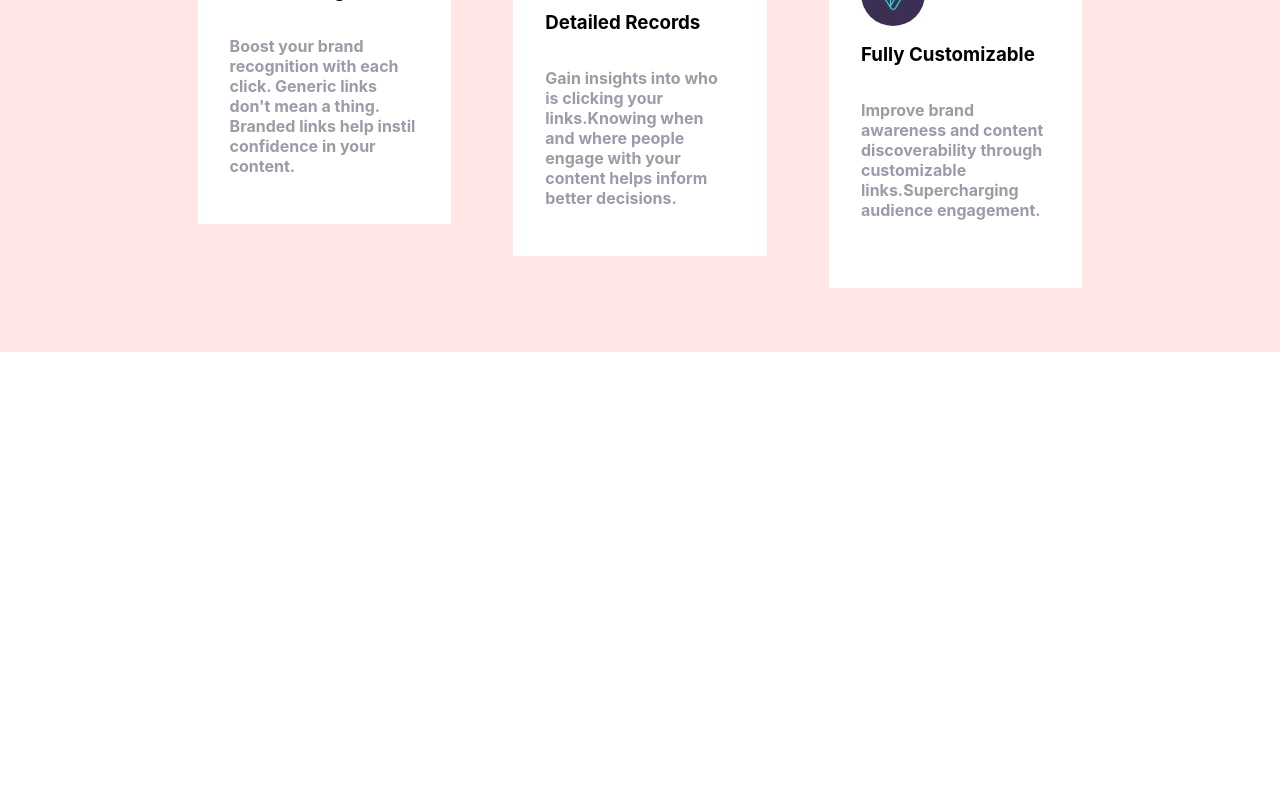
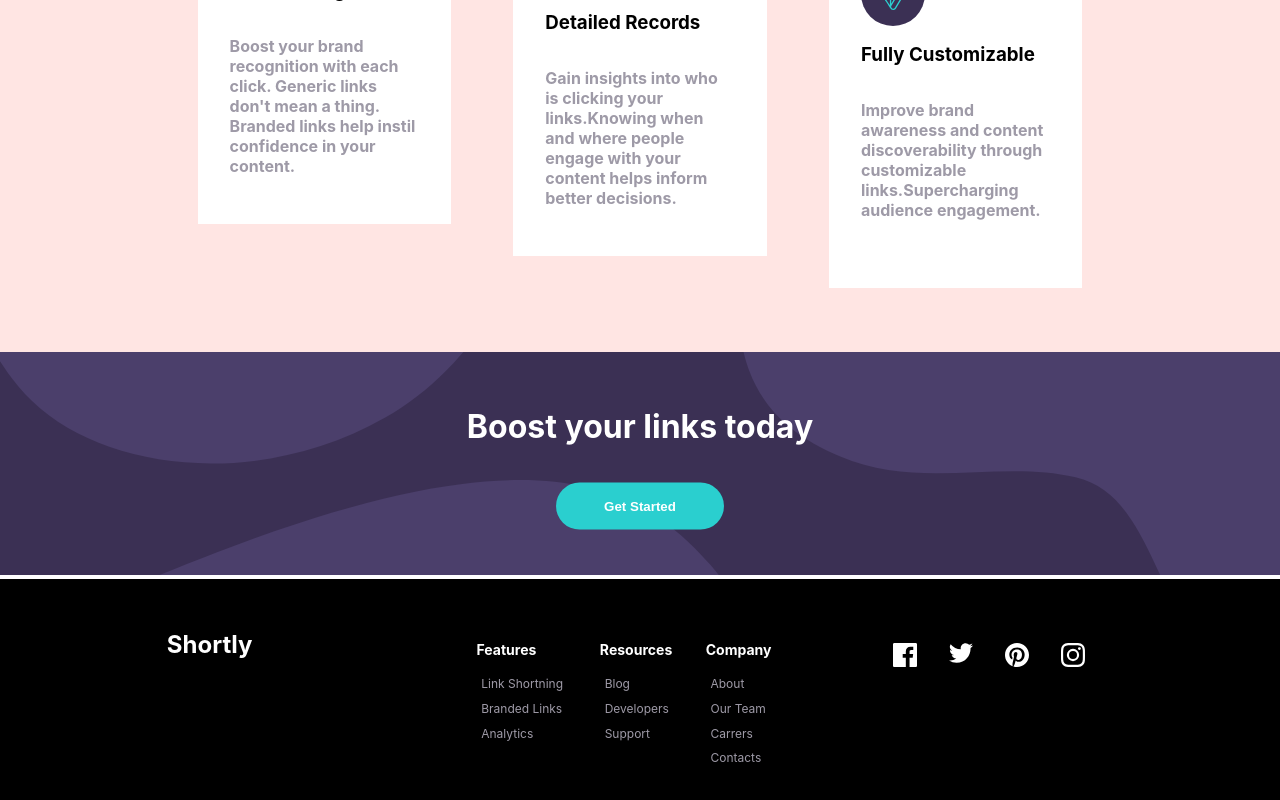
Before and after one commit to omkar2398/Shortly-Link-Shortner, a React (Create React App) app: page / in a window 1280 px wide. Shown: the part 1153-1953 px from the top of the page. Before the commit the page ends 1505 px from the top, so only its background shows below. Built offline with nearby package versions, Linux system fonts and the light colour scheme.

Commit message:
Improved Footer

```diff
--- a/src/App.js
+++ b/src/App.js
@@ -3,7 +3,7 @@ import Home from "./components/Home/Index";
 import Hero from "./components/Hero/Hero";
 import LinkShortner from "./components/LinkShortner/LinkShortner";
 import AdvancedStatistics from "./components/AdvancedStatistics/AdvancedStatistics";
-// import Footer from "./components/Footer/Footer";
+import Footer from "./components/Footer/Footer";
 
 function App() {
   return (
@@ -13,7 +13,7 @@ function App() {
         <Hero />
         <LinkShortner />
         <AdvancedStatistics />
-        {/* <Footer /> */}
+        <Footer />
       </div>
     </>
   );
--- a/src/components/Footer/Footer.js
+++ b/src/components/Footer/Footer.js
@@ -2,7 +2,7 @@ import React from "react";
 
 import {
   FooterContainer,
-  Background,
+  Layout,
   MainFooter,
   Btn,
   Head,
@@ -24,15 +24,16 @@ const Footer = () => {
   return (
     <>
       <FooterContainer>
-        <Background>
         <img
           src={process.env.PUBLIC_URL + "assets/bg-boost-desktop.svg"}
           alt="bg-boost"
         />
-        </Background>
+        <Layout>
           <Head>Boost your links today</Head>
           <Btn>Get Started</Btn>
+        </Layout>
       </FooterContainer>
+
       <MainFooter>
         <Logo>Shortly</Logo>
         <FooterItems>
--- a/src/components/Footer/Footer.styled.js
+++ b/src/components/Footer/Footer.styled.js
@@ -1,73 +1,55 @@
 import styled from "styled-components";
 
 export const FooterContainer = styled.div`
-  display: flex;
-  margin-top: -6rem;
-  height: 240px;
+  position: relative;
   width: 100%;
-  background-color: #3b3054;
-  padding-bottom: 1rem;
+  & > img {
+    width: 100%;
+    background-color: #3b3054;
+  }
+
   @media screen and (max-width: 980px) {
     display: block;
+    & > img {
+      width: 100%;
+      height: 25vh;
+      background-color: #3b3054;
+    }
   }
 `;
 
-export const Background = styled.div`
+export const Layout = styled.div`
   display: flex;
-  height: 71%;
-  width: 86%;
-  align-items: center;
-  justify-content: center;
-  margin-top: 2px;
-  background-color: #3b3054;
-  @media screen and (max-width: 980px) {
-    display: block;
-  }
-`;
+  flex-direction: column;
+  width: 100%;
+  position: absolute;
+  top: 50%;
+  left: 50%;
+  transform: translate(-50%, -50%);
+  text-align: center;
 
-export const GetStarted = styled.div`
-  display: flex;
   @media screen and (max-width: 980px) {
     display: block;
   }
 `;
 
 export const Head = styled.h1`
-  display: flex;
-  font-size: 32px;
-  color: white;
-  position: absolute;
-  text-decoration: none;
-  margin-top: 1.5rem;
-  margin-left: 17rem;
-  width: 60%;
-  height: 40px;
-  text-align: center;
-  justify-content: center;
+  width: 100%;
+  color: #fff;
   @media screen and (max-width: 980px) {
     display: block;
   }
 `;
 
 export const Btn = styled.button`
-  display: flex;
-  position: absolute;
-  justify-content: center;
-  border-radius: 50px;
-  color: white;
+  margin: 1rem auto;
   background-color: #2acfcf;
-  white-space: nowrap;
-  padding: 10px 30px;
-  font-size: 18px;
-  cursor: pointer;
-  outline: none;
+  color: #fff;
+  font-weight: bold;
+  padding: 1rem 3rem;
+  text-align: center;
   border: none;
-  text-decoration: none;
-  height: 55px;
-  margin-right: 10px;
-  align-items: center;
-  margin-top: 6rem;
-  margin-left: 35rem;
+  border-radius: 2rem;
   @media screen and (max-width: 980px) {
     display: block;
   }
@@ -75,162 +57,343 @@ export const Btn = styled.button`
 
 export const MainFooter = styled.div`
   display: flex;
-  height: 250px;
-  width: 100%;
-  margin-top: -32px;
-  background-color: #232127;
+  justify-content: space-around;
+  padding: 2rem;
+  background-color: #000;
   @media screen and (max-width: 980px) {
     display: block;
   }
 `;
 
-export const Logo = styled.div`
+export const Logo = styled.h2`
+  width: 30%;
   display: flex;
-  justify-self: start;
-  cursor: pointer;
-  align-items: center;
-  text-decoration: none;
-  color: white;
-  height: 40px;
-  width: auto;
-  margin-top: 4rem;
-  margin-left: 9rem;
-  font-size: 30px;
-  font-weight: bold;
+  justify-content: center;
+  color: #fff;
   @media screen and (max-width: 980px) {
+    width: 100%;
     display: block;
+    text-align: center;
   }
 `;
 
 export const FooterItems = styled.div`
+  width: 40%;
   display: flex;
-  height: 150px;
-  width: 40%;
-  margin-top: 4rem;
-  margin-left: 9rem;
+  justify-content: center;
+  color: #fff;
+
   @media screen and (max-width: 980px) {
+    width: 100%;
     display: block;
+    text-align: center;
   }
 `;
 
-export const FooterHead = styled.h2`
-  font-size: 18px;
-  color: white;
+export const FooterHead = styled.h3`
+  color: #fff;
   @media screen and (max-width: 980px) {
-    display: block;
   }
 `;
 
 export const FooterMenu1 = styled.ul`
-  display: grid;
   list-style: none;
-  font-size: 15px;
-  width: 150px;
-  align-items: center;
-  justify-content: center;
-  color: #bfbfbf;
-  cursor: pointer;
+  font-size: 12px;
+  color: #9e9aa7;
+  padding: 1rem;
+  margin: 0;
   @media screen and (max-width: 980px) {
-    display: block;
   }
 `;
 export const FooterMenu2 = styled.ul`
-  display: grid;
-  position: absolute;
   list-style: none;
-  height: 149px;
-  font-size: 15px;
-  width: 170px;
-  margin-left: 10rem;
-  align-items: center;
-  justify-content: center;
-  color: #bfbfbf;
-  cursor: pointer;
+  font-size: 12px;
+  color: #9e9aa7;
+  padding: 1rem;
+  margin: 0;
   @media screen and (max-width: 980px) {
-    display: block;
   }
 `;
 export const FooterMenu3 = styled.ul`
-  display: grid;
-  position: absolute;
   list-style: none;
-  font-size: 15px;
-  height: 149px;
-  width: 170px;
-  margin-left: 20rem;
-  align-items: center;
-  justify-content: center;
-  color: #bfbfbf;
-  cursor: pointer;
+  font-size: 12px;
+  color: #9e9aa7;
+  padding: 1rem;
+  margin: 0;
   @media screen and (max-width: 980px) {
-    display: flex;
   }
 `;
 
 export const FooterList = styled.li`
-  height: 10px;
+  padding: 0.3rem;
   @media screen and (max-width: 980px) {
-    display: block;
   }
 `;
 
 export const FooterLinks = styled.div`
+  width: 30%;
   display: flex;
-  position: absolute;
-  margin-top: 4rem;
-  height: 50px;
-  width: 18%;
-  margin-left: 60rem;
+  padding: 1rem;
+  margin: 0;
   @media screen and (max-width: 980px) {
-    display: block;
+    width: 100%;
+    display: flex;
+    justify-content: center;
   }
 `;
 
 export const FaceBookLogo = styled.div`
-  display: flex;
-  position: absolute;
-  margin-top: 10px;
-  align-items: center;
-  justify-content: center;
-  margin-left: 1rem;
-  cursor: pointer;
+  margin: 1rem;
   @media screen and (max-width: 980px) {
-    display: flex;
   }
 `;
 export const TwitterLogo = styled.div`
-  display: flex;
-  position: absolute;
-  margin-top: 13px;
-  align-items: center;
-  justify-content: center;
-  margin-left: 4rem;
-  cursor: pointer;
+  margin: 1rem;
   @media screen and (max-width: 980px) {
-    display: flex;
   }
 `;
 export const PinterestLogo = styled.div`
-  display: flex;
-  position: absolute;
-  margin-top: 10px;
-  align-items: center;
-  justify-content: center;
-  margin-left: 7rem;
-  cursor: pointer;
+  margin: 1rem;
   @media screen and (max-width: 980px) {
-    display: flex;
   }
 `;
 export const InstaLogo = styled.div`
-  display: flex;
-  position: absolute;
-  margin-top: 10px;
-  align-items: center;
-  justify-content: center;
-  margin-left: 10rem;
-  cursor: pointer;
+  margin: 1rem;
   @media screen and (max-width: 980px) {
-    display: flex;
   }
 `;
+
+// export const FooterContainer = styled.div`
+//   display: flex;
+//   margin-top: -6rem;
+//   height: 240px;
+//   width: 100%;
+//   background-color: #3b3054;
+//   padding-bottom: 1rem;
+//   @media screen and (max-width: 980px) {
+//     display: block;
+//   }
+// `;
+
+// export const Background = styled.div`
+//   display: flex;
+//   height: 71%;
+//   width: 86%;
+//   align-items: center;
+//   justify-content: center;
+//   margin-top: 2px;
+//   background-color: #3b3054;
+//   @media screen and (max-width: 980px) {
+//     display: block;
+//   }
+// `;
+
+// export const GetStarted = styled.div`
+//   display: flex;
+//   @media screen and (max-width: 980px) {
+//     display: block;
+//   }
+// `;
+
+// export const Head = styled.h1`
+//   display: flex;
+//   font-size: 32px;
+//   color: white;
+//   position: absolute;
+//   text-decoration: none;
+//   margin-top: 1.5rem;
+//   margin-left: 17rem;
+//   width: 60%;
+//   height: 40px;
+//   text-align: center;
+//   justify-content: center;
+//   @media screen and (max-width: 980px) {
+//     display: block;
+//   }
+// `;
+
+// export const Btn = styled.button`
+//   display: flex;
+//   position: absolute;
+//   justify-content: center;
+//   border-radius: 50px;
+//   color: white;
+//   background-color: #2acfcf;
+//   white-space: nowrap;
+//   padding: 10px 30px;
+//   font-size: 18px;
+//   cursor: pointer;
+//   outline: none;
+//   border: none;
+//   text-decoration: none;
+//   height: 55px;
+//   margin-right: 10px;
+//   align-items: center;
+//   margin-top: 6rem;
+//   margin-left: 35rem;
+//   @media screen and (max-width: 980px) {
+//     display: block;
+//   }
+// `;
+
+// export const MainFooter = styled.div`
+//   display: flex;
+//   height: 250px;
+//   width: 100%;
+//   margin-top: -32px;
+//   background-color: #232127;
+//   @media screen and (max-width: 980px) {
+//     display: block;
+//   }
+// `;
+
+// export const Logo = styled.div`
+//   display: flex;
+//   justify-self: start;
+//   cursor: pointer;
+//   align-items: center;
+//   text-decoration: none;
+//   color: white;
+//   height: 40px;
+//   width: auto;
+//   margin-top: 4rem;
+//   margin-left: 9rem;
+//   font-size: 30px;
+//   font-weight: bold;
+//   @media screen and (max-width: 980px) {
+//     display: block;
+//   }
+// `;
+
+// export const FooterItems = styled.div`
+//   display: flex;
+//   height: 150px;
+//   width: 40%;
+//   margin-top: 4rem;
+//   margin-left: 9rem;
+//   @media screen and (max-width: 980px) {
+//     display: block;
+//   }
+// `;
+
+// export const FooterHead = styled.h2`
+//   font-size: 18px;
+//   color: white;
+//   @media screen and (max-width: 980px) {
+//     display: block;
+//   }
+// `;
+
+// export const FooterMenu1 = styled.ul`
+//   display: grid;
+//   list-style: none;
+//   font-size: 15px;
+//   width: 150px;
+//   align-items: center;
+//   justify-content: center;
+//   color: #bfbfbf;
+//   cursor: pointer;
+//   @media screen and (max-width: 980px) {
+//     display: block;
+//   }
+// `;
+// export const FooterMenu2 = styled.ul`
+//   display: grid;
+//   position: absolute;
+//   list-style: none;
+//   height: 149px;
+//   font-size: 15px;
+//   width: 170px;
+//   margin-left: 10rem;
+//   align-items: center;
+//   justify-content: center;
+//   color: #bfbfbf;
+//   cursor: pointer;
+//   @media screen and (max-width: 980px) {
+//     display: block;
+//   }
+// `;
+// export const FooterMenu3 = styled.ul`
+//   display: grid;
+//   position: absolute;
+//   list-style: none;
+//   font-size: 15px;
+//   height: 149px;
+//   width: 170px;
+//   margin-left: 20rem;
+//   align-items: center;
+//   justify-content: center;
+//   color: #bfbfbf;
+//   cursor: pointer;
+//   @media screen and (max-width: 980px) {
+//     display: flex;
+//   }
+// `;
+
+// export const FooterList = styled.li`
+//   height: 10px;
+//   @media screen and (max-width: 980px) {
+//     display: block;
+//   }
+// `;
+
+// export const FooterLinks = styled.div`
+//   display: flex;
+//   position: absolute;
+//   margin-top: 4rem;
+//   height: 50px;
+//   width: 18%;
+//   margin-left: 60rem;
+//   @media screen and (max-width: 980px) {
+//     display: block;
+//   }
+// `;
+
+// export const FaceBookLogo = styled.div`
+//   display: flex;
+//   position: absolute;
+//   margin-top: 10px;
+//   align-items: center;
+//   justify-content: center;
+//   margin-left: 1rem;
+//   cursor: pointer;
+//   @media screen and (max-width: 980px) {
+//     display: flex;
+//   }
+// `;
+// export const TwitterLogo = styled.div`
+//   display: flex;
+//   position: absolute;
+//   margin-top: 13px;
+//   align-items: center;
+//   justify-content: center;
+//   margin-left: 4rem;
+//   cursor: pointer;
+//   @media screen and (max-width: 980px) {
+//     display: flex;
+//   }
+// `;
+// export const PinterestLogo = styled.div`
+//   display: flex;
+//   position: absolute;
+//   margin-top: 10px;
+//   align-items: center;
+//   justify-content: center;
+//   margin-left: 7rem;
+//   cursor: pointer;
+//   @media screen and (max-width: 980px) {
+//     display: flex;
+//   }
+// `;
+// export const InstaLogo = styled.div`
+//   display: flex;
+//   position: absolute;
+//   margin-top: 10px;
+//   align-items: center;
+//   justify-content: center;
+//   margin-left: 10rem;
+//   cursor: pointer;
+//   @media screen and (max-width: 980px) {
+//     display: flex;
+//   }
+// `;
```
Lines whose indentation alone changed are shown as unchanged.
